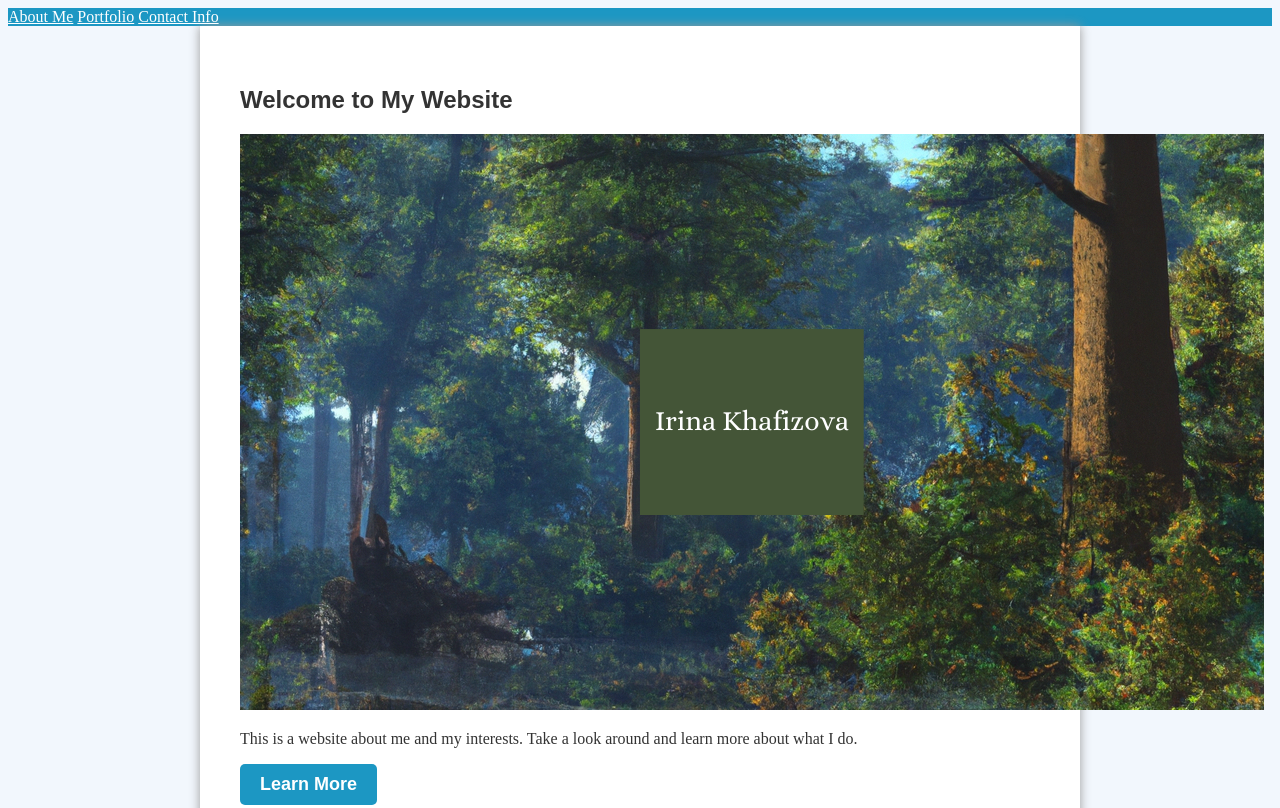
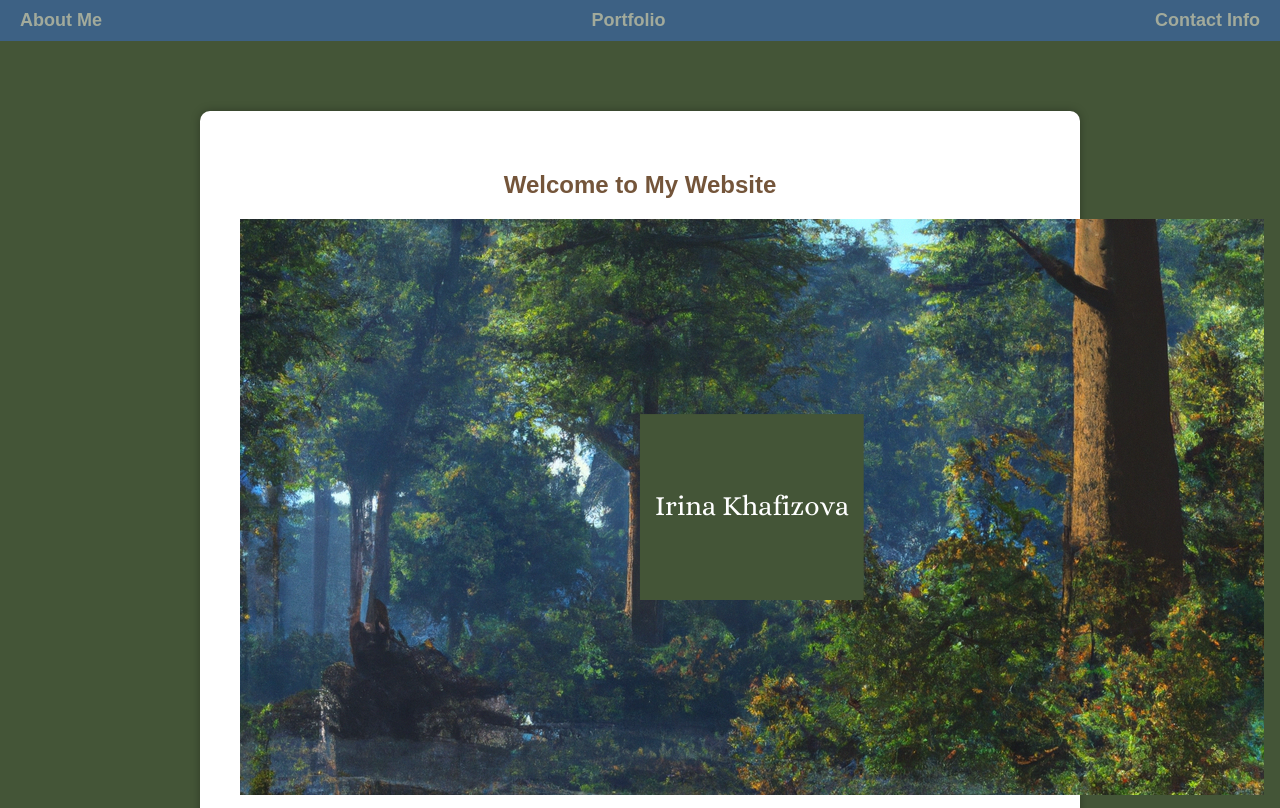
Before and after one commit to ikhafizovaa/ikhafizovaa.github.io, a plain HTML site: page index.html in a window 1280 px wide. Shown: the top 808 px of the page. Drawn offline with Linux system fonts and the light colour scheme.

Commit message:
Update style.css

```diff
--- a/style.css
+++ b/style.css
@@ -1,51 +1,75 @@
+/* General Styles */
 body {
-  background-color: #f2f7fd;
-  color: #333;
+  font-family: Arial, sans-serif;
+  margin: 0;
+  padding: 0;
+  color: #A2AA9B;
 }
 
+/* Header Styles */
 header {
-  background-color: #1c97c3;
-  color: #fff;
+  background-color: #3D6184;
+  padding: 10px;
+}
+nav {
+  display: flex;
+  justify-content: space-between;
+  align-items: center;
+}
+nav a {
+  color: #A2AA9B;
+  text-decoration: none;
+  font-weight: bold;
+  font-size: 18px;
+  margin: 0 10px;
+  transition: all 0.3s ease-in-out;
+}
+nav a:hover {
+  color: #FFFFFF;
+  text-shadow: 0px 0px 5px rgba(255, 255, 255, 1);
 }
 
-nav a {
-  color: #fff;
+/* Main Content Styles */
+main {
+  background-color: #445537;
+  padding: 50px;
+  display: flex;
+  flex-direction: column;
+  align-items: center;
 }
-
-nav a:hover {
-  color: #f2f7fd;
-  background-color: #1c97c3;
+section {
+  background-color: #FFFFFF;
+  padding: 40px;
+  margin: 20px 0;
+  width: 100%;
+  max-width: 800px;
+  border-radius: 10px;
+  box-shadow: 0px 0px 10px rgba(0, 0, 0, 0.3);
+  text-align: center;
 }
-
-main {
-  margin: 0 auto;
-  max-width: 800px;
-  padding: 40px;
-  background-color: #fff;
-  box-shadow: 0px 0px 10px #999;
+section h1, section h2 {
+  color: #74553A;
 }
-
-h1, h2 {
-  font-family: 'Montserrat', sans-serif;
+section p {
+  color: #A2AA9B;
+  font-size: 18px;
+  line-height: 1.5;
+  margin: 20px 0;
 }
-
-section {
-  margin-bottom: 40px;
-}
-
 button {
-  background-color: #1c97c3;
-  color: #fff;
+  background-color: #74553A;
+  color: #FFFFFF;
   border: none;
+  border-radius: 5px;
   padding: 10px 20px;
   font-size: 18px;
   font-weight: bold;
-  border-radius: 5px;
+  margin-top: 20px;
   cursor: pointer;
+  transition: all 0.3s ease-in-out;
 }
-
 button:hover {
-  background-color: #fff;
-  color: #1c97c3;
-  border: 2px solid #1c97c3;
+  background-color: #A2AA9B;
+  box-shadow: 0px 0px 10px rgba(0, 0, 0, 0.3);
+  transform: scale(1.05);
 }
```
